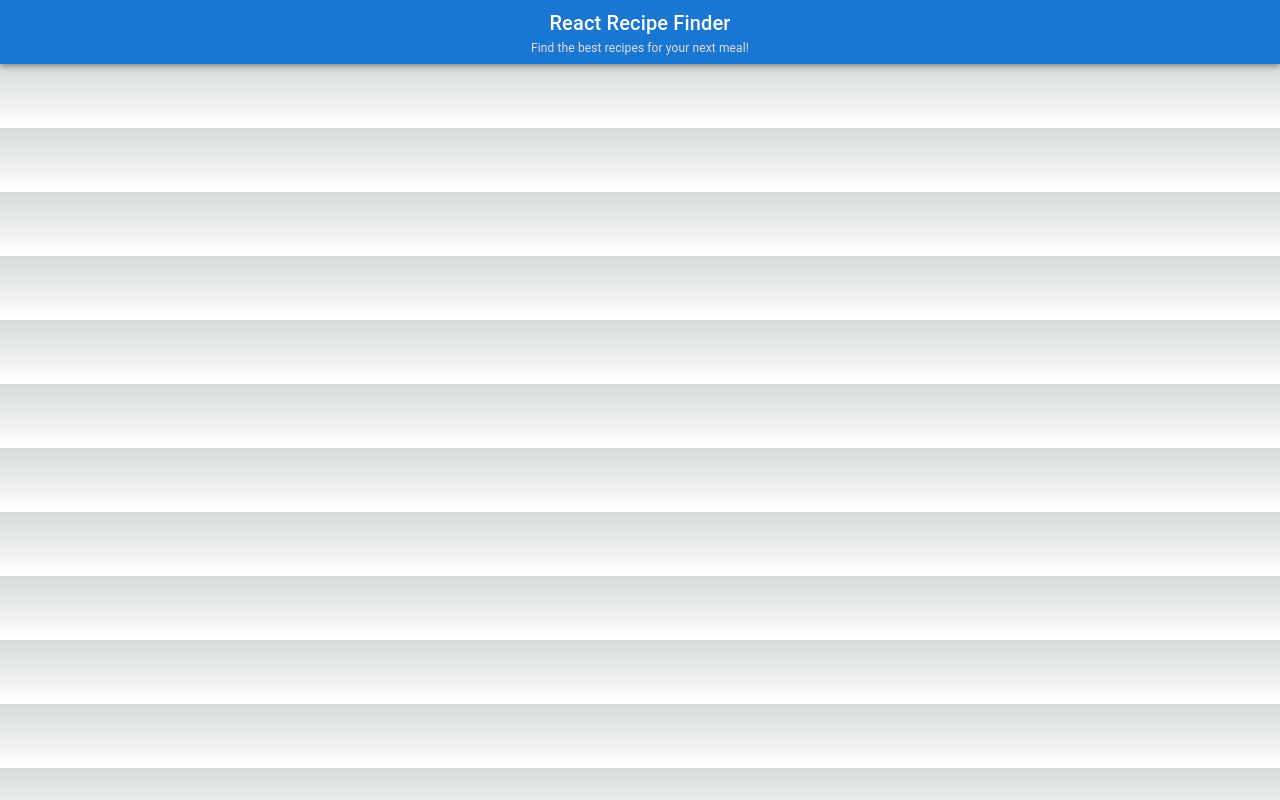
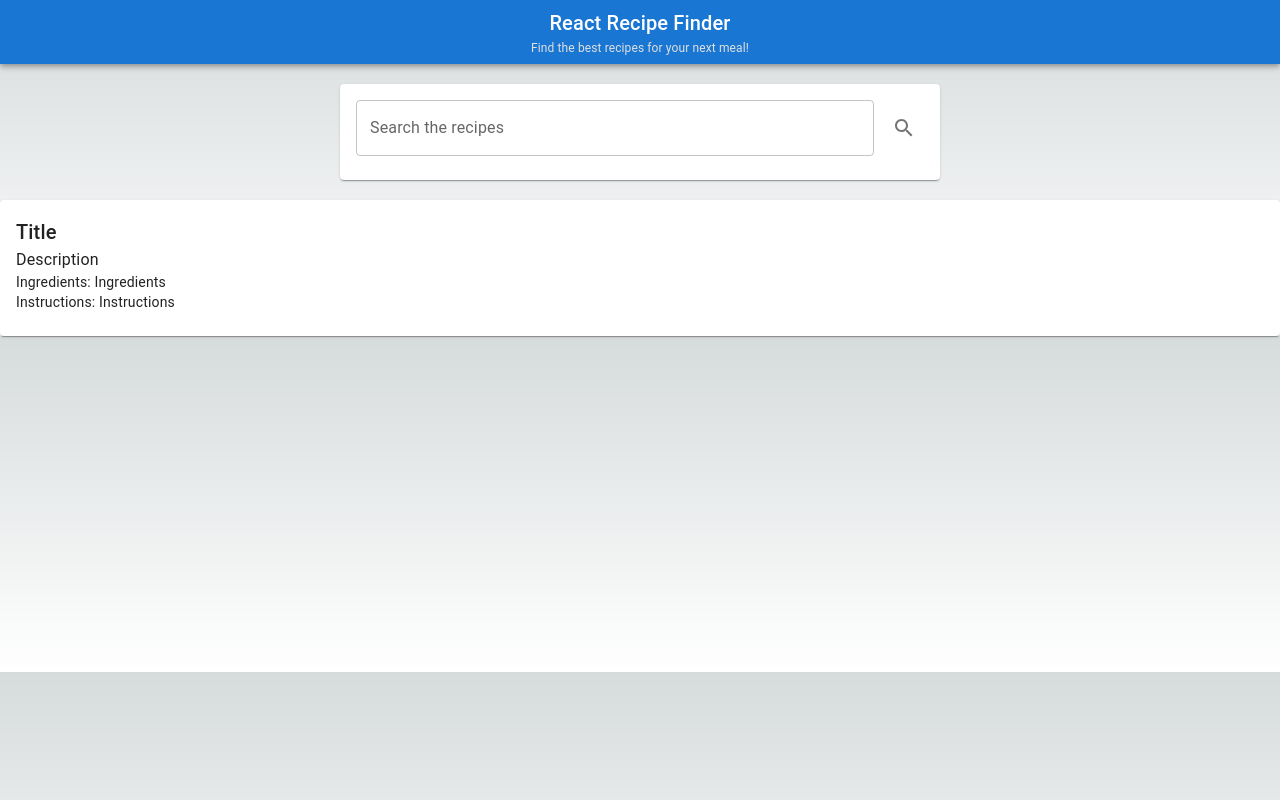
Before and after one commit to xmooncake/recipe-finder, a Next.js app: page / in a window 1280 px wide. Built offline with nearby package versions, Linux system fonts and the light colour scheme; no server answers.

Commit message:
chore: Update page layout and metadata

```diff
--- a/app/components/custom-app-bar.js
+++ b/app/components/custom-app-bar.js
@@ -3,9 +3,6 @@ import AppBar from '@mui/material/AppBar';
 import Box from '@mui/material/Box';
 import Toolbar from '@mui/material/Toolbar';
 import Typography from '@mui/material/Typography';
-import Button from '@mui/material/Button';
-import IconButton from '@mui/material/IconButton';
-import MenuIcon from '@mui/icons-material/Menu';
 
 export default function CustomAppBar() {
   return (
--- /dev/null
+++ b/app/components/recipe-card.js
@@ -0,0 +1,28 @@
+import React from 'react';
+import Card from '@mui/material/Card';
+import CardContent from '@mui/material/CardContent';
+import Typography from '@mui/material/Typography';
+
+export default function RecipeCard({  }) {
+    return (
+        // <div
+        //     style={{
+        //         display: "flex",
+        //         justifyContent: "center",  // Center horizontally
+        //         flexDirection: "column",
+        //         width: "50%",
+        //         padding: 20,
+        //         margin: "0 auto",  // Center horizontally within its parent
+        //     }}
+        // >
+            <Card>
+                <CardContent>
+                    <Typography variant="h6">{'Title'}</Typography>
+                    <Typography variant="body1">{'Description'}</Typography>
+                    <Typography variant="body2">Ingredients: {'Ingredients'}</Typography>
+                    <Typography variant="body2">Instructions: {'Instructions'}</Typography>
+                </CardContent>
+            </Card>
+        // </div>
+    );
+}
--- /dev/null
+++ b/app/components/search.js
@@ -0,0 +1,46 @@
+import Card from '@mui/material/Card';
+import CardContent from '@mui/material/CardContent';
+import TextField from '@mui/material/TextField';
+import IconButton from '@mui/material/IconButton';
+import SearchIcon from '@mui/icons-material/Search';
+
+export function SearchWidget() {
+    return (
+        <div
+            style={{
+                display: "flex",
+                justifyContent: "center",  // Center horizontally
+                flexDirection: "column",
+                width: "50%",
+                padding: 20,
+                margin: "0 auto",  // Center horizontally within its parent
+            }}
+        >
+            <Card>
+                <CardContent>
+                <div
+                        style={{
+                            display: "flex",
+                            // padding: ,
+                            width: "100%",  // Make sure the inner div takes full width
+                        }}
+                    >
+                        <TextField
+                            id="outlined-basic"
+                            label="Search the recipes"
+                            variant="outlined"
+                            style={{ flexGrow: 1, marginRight: 10 }}  // Allow TextField to take max space
+                        />
+                        <IconButton
+                            aria-label="search"
+                            style={{ flexShrink: 0 }}  // Prevent IconButton from shrinking
+                        >
+                            <SearchIcon />
+                        </IconButton>
+                    </div>
+
+                </CardContent>
+            </Card>
+        </div>
+    );
+}
--- a/app/layout.js
+++ b/app/layout.js
@@ -4,8 +4,8 @@ import "./globals.css";
 const inter = Inter({ subsets: ["latin"] });
 
 export const metadata = {
-  title: "Create Next App",
-  description: "Generated by create next app",
+  title: "Recipe Finder",
+  description: "Find the best recipes for your next meal!",
 };
 
 export default function RootLayout({ children }) {
--- a/app/page.js
+++ b/app/page.js
@@ -1,10 +1,16 @@
 import CustomAppBar from "./components/custom-app-bar";
+import { SearchWidget } from "./components/search";
+import RecipeCard from "./components/recipe-card";
+import { ApiClient } from "./provider/api-client";
 
 export default function Home() {
+  new ApiClient().getRecipes();
+
   return (
     <main>
       <CustomAppBar />
-
+      <SearchWidget />
+      <RecipeCard />
     </main>
   );
 }
```
Also changed, not shown: package.json (+6 -5 lines), 1 other file (tests, documents, lock files or other folders).
